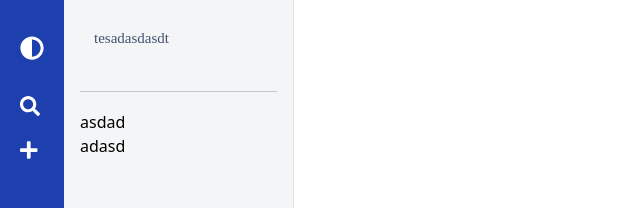
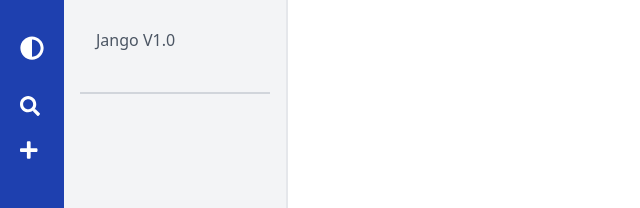
Before and after one commit to JangoCG/jira-lite, a React (Create React App) app: page / in a window 1280 px wide. Shown: the top 208 px of the page, without its empty margins (0-640 px from the left). Built offline with nearby package versions, Linux system fonts and the light colour scheme.

Commit message:
rework sidebar

```diff
--- a/src/App.tsx
+++ b/src/App.tsx
@@ -3,7 +3,7 @@ import { FontAwesomeIcon } from '@fortawesome/react-fontawesome';
 import React from 'react';
 import './App.css';
 import { Navigation } from './components/Navigation/Navigation';
-import { Sidebar } from './components/sidebar/Sidebar';
+import { Sidebar } from './components/Sidebar/Sidebar';
 
 function App() {
   return (
--- a/src/components/Navigation/Navigation.tsx
+++ b/src/components/Navigation/Navigation.tsx
@@ -11,7 +11,7 @@ export const Navigation: React.FC<NavigationProps> = ({}) => {
     //Navbar
     <div
       className={
-        'z-50 fixed top-0 left-0 overflow-x-hidden h-screen w-16 bg-blue-800 transition-all hover:w-48 group'
+        'z-50 fixed top-0 left-0 overflow-x-hidden h-screen w-16 bg-blue-800 transition-all hover:w-48 group test'
       }
       id={'navbar'}
     >
--- a/src/components/sidebar/Sidebar.tsx
+++ b/src/components/sidebar/Sidebar.tsx
@@ -1,29 +1,15 @@
 import React from 'react';
-import {
-  Divider,
-  LinkItem,
-  LinkText,
-  NotImplemented,
-  ProjectInfo,
-  ProjectName,
-  ProjectTexts,
-  Container,
-} from './Styles';
-
-interface indexProps {}
-
-export const Sidebar: React.FC<indexProps> = ({}) => {
+import './Style.css';
+interface NavigationProps {}
+export const Sidebar: React.FC<NavigationProps> = ({}) => {
   return (
-    <Container>
-      <ProjectInfo>
-        <ProjectTexts>
-          <ProjectName>tesadasdasdt</ProjectName>
-        </ProjectTexts>
-      </ProjectInfo>
-      <Divider />
-
-      <p>asdad</p>
-      <h3>adasd</h3>
-    </Container>
+    <div className="sidebar">
+      <div className="projectInfo">
+        <div className="projectText">
+          <div className="projectName">Jango V1.0</div>
+        </div>
+      </div>
+      <div className="divider" />
+    </div>
   );
 };
--- /dev/null
+++ b/src/components/sidebar/Style.css
@@ -0,0 +1,44 @@
+.sidebar {
+  @apply fixed
+    z-0
+    top-0
+    /* navbar width */
+    left-16
+    h-screen
+    w-56
+    pt-0
+    px-4
+    pb-6
+    bg-gray-100
+    border-r-2
+    /* border color and so on missing */
+    overflow-x-hidden
+    overflow-y-auto;
+}
+
+.projectInfo {
+  @apply flex
+    py-6
+    px-1;
+}
+
+.projectText {
+  @apply pt-1
+    pr-0
+    pb-0
+    pl-3;
+}
+
+.projectName {
+  @apply text-gray-600
+    text-base
+    font-medium;
+}
+
+.divider {
+  @apply mt-4
+    pt-4
+    border-t-2
+    border-gray-300
+    border-solid;
+}
```
